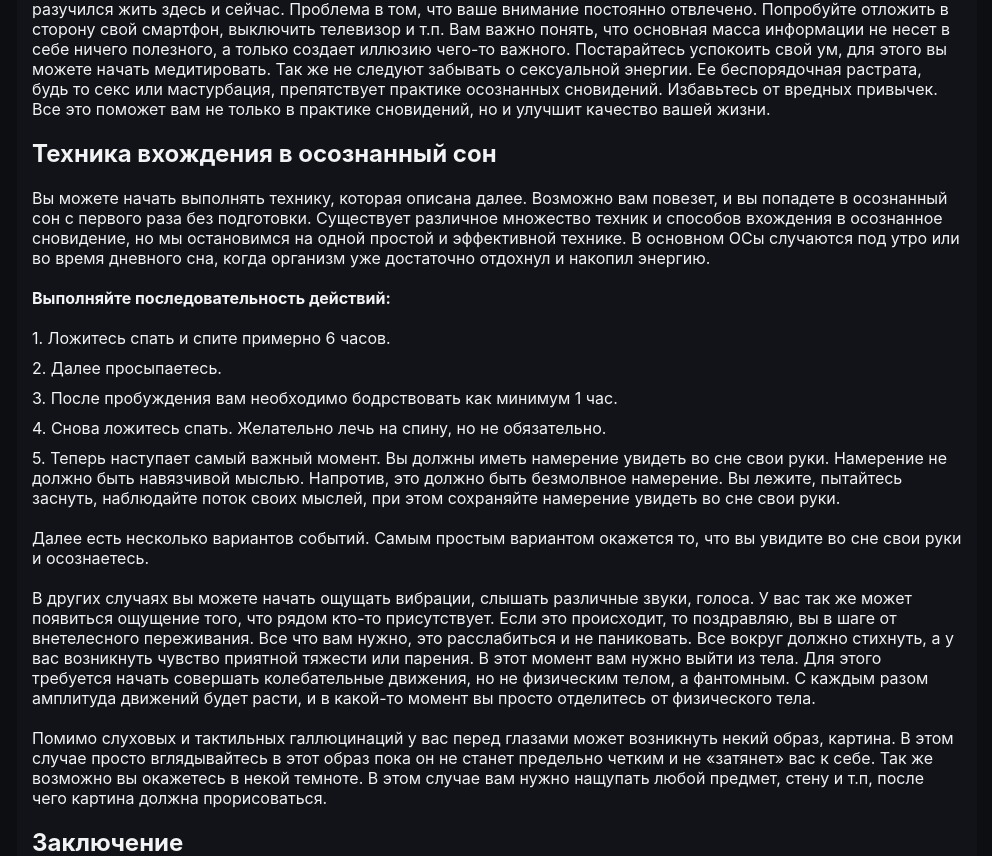
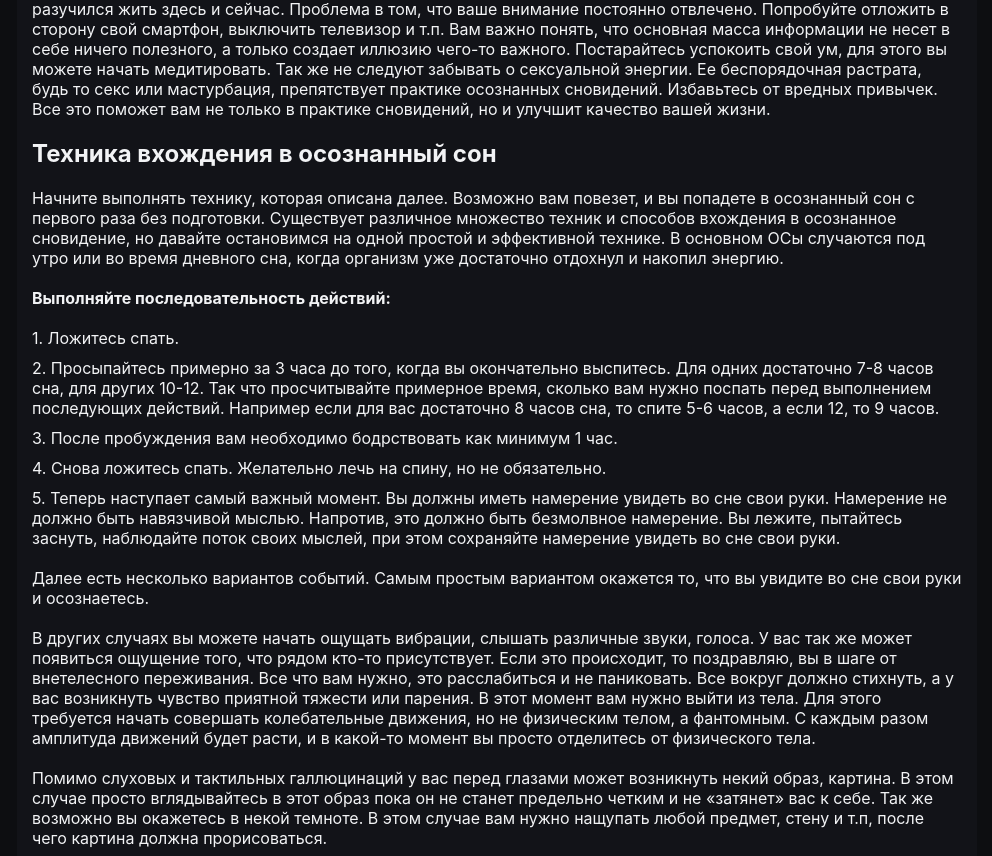
Before and after one commit to aleksluxfero/ludr-app, a Next.js app: page /kak-popast-v-osoznannyj-son in a window 1280 px wide. Shown: the part 1304-2160 px from the top of the page, without its empty margins (143-1135 px from the left). Built offline with nearby package versions, Linux system fonts and the light colour scheme.

Commit message:
change text

```diff
--- a/src/pages/kak-popast-v-osoznannyj-son/index.tsx
+++ b/src/pages/kak-popast-v-osoznannyj-son/index.tsx
@@ -67,16 +67,16 @@ const KakPopastVOsoznannyjSon = () => {
           не
           только в практике сновидений, но и улучшит качество вашей жизни.</p>
         <h2 id="3">Техника вхождения в осознанный сон</h2>
-        <p>Вы можете начать выполнять технику, которая описана далее. Возможно вам повезет, и вы попадете в осознанный
+        <p>Начните выполнять технику, которая описана далее. Возможно вам повезет, и вы попадете в осознанный
           сон с первого раза без подготовки. Существует различное множество техник и способов вхождения в осознанное
-          сновидение, но мы остановимся
+          сновидение, но давайте остановимся
           на одной простой и эффективной технике. В основном ОСы случаются под утро или во время дневного сна, когда
           организм уже достаточно отдохнул и накопил энергию.</p>
         <div>
           <b>Выполняйте последовательность действий:</b>
           <ul>
-            <li>1. Ложитесь спать и спите примерно 6 часов.</li>
-            <li>2. Далее просыпаетесь.</li>
+            <li>1. Ложитесь спать.</li>
+            <li>2. Просыпайтесь примерно за 3 часа до того, когда вы окончательно выспитесь. Для одних достаточно 7-8 часов сна, для других 10-12. Так что просчитывайте примерное время, сколько вам нужно поспать перед выполнением последующих действий. Например если для вас достаточно 8 часов сна, то спите 5-6 часов, а если 12, то 9 часов.</li>
             <li>3. После пробуждения вам необходимо бодрствовать как минимум 1 час.</li>
             <li>4. Снова ложитесь спать. Желательно лечь на спину, но не обязательно.</li>
             <li>5. Теперь наступает самый важный момент. Вы должны иметь намерение увидеть во сне свои руки. Намерение
@@ -110,9 +110,9 @@ const KakPopastVOsoznannyjSon = () => {
         <p>
           На первый взгляд все кажется довольно
           сложным, но на самом деле все просто. Когда у вас это получится, вы сами в этом убедитесь.
-          Если вам что-то непонятно, и у вас есть вопросы, то напишите пожалуйста сообщение в группу в <a
-          className="link" href="https://t.me/iskusstvo_snovideniya_chat">Telegram</a>, просто кликнув по ссылке, и я
-          вам обязательно отвечу. Так же подписывайтесь на наш Telegram канал <a className="link" href="https://t.me/iskusstvo_snovideniya">«Исскуство Сновидения»</a>, буду рад каждому.
+          Если вам что-то непонятно, и у вас есть вопросы, то напишите пожалуйста мне сообщение в <a
+          className="link" href="https://t.me/luxxxfero">Telegram</a>, просто кликнув по ссылке, и я
+          вам обязательно отвечу. Так же подписывайтесь на Telegram канал <a className="link" href="https://t.me/iskusstvo_snovideniya">«Исскуство Сновидения»</a>, буду рад каждому.
         </p>
       </div>
     </>
```
